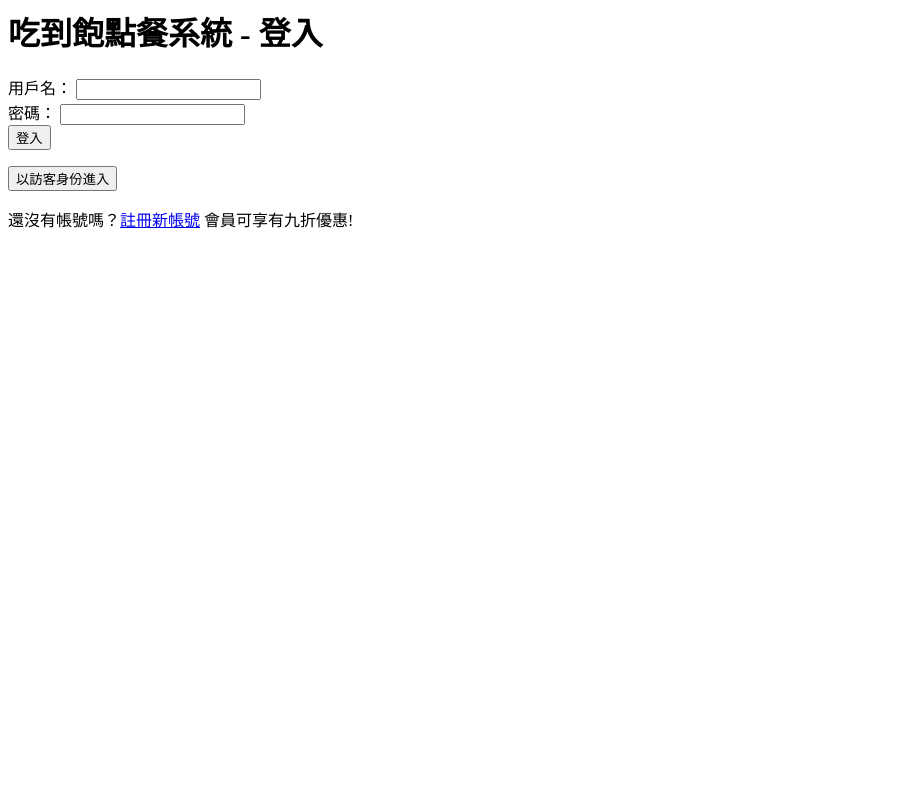
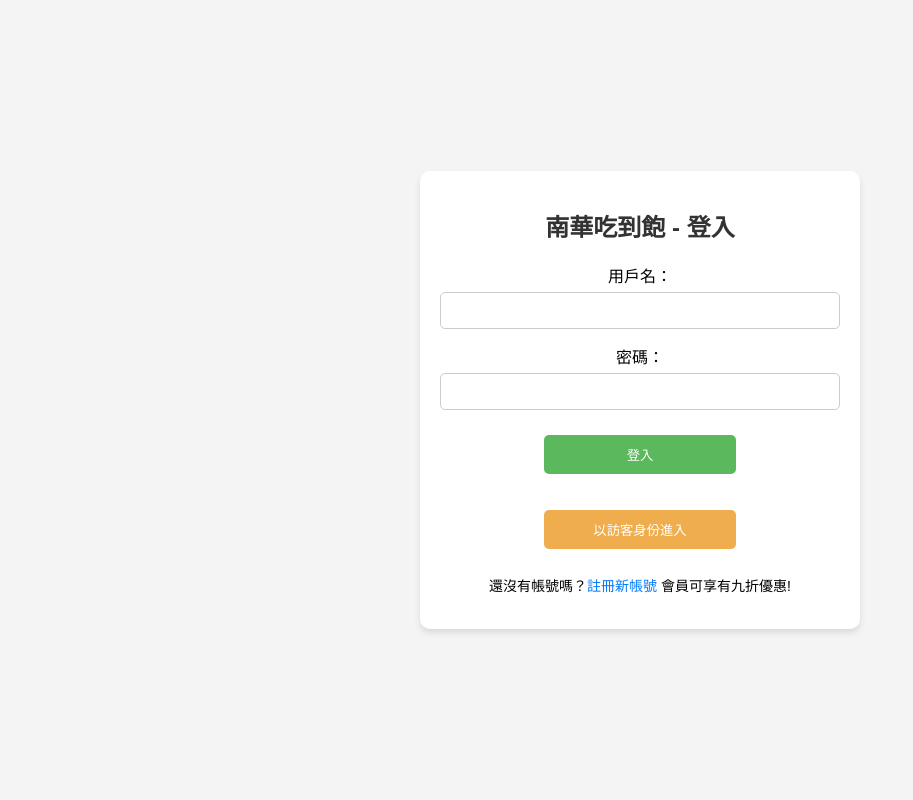
Before and after one commit to comedimmy/MySQL-buffet, a PHP site: page / in a window 1280 px wide. Shown: the whole page, without its empty margins (0-913 px from the left). Run offline with PHP 8.4, Linux system fonts and the light colour scheme.

Commit message:
Update index.php

```diff
--- a/index.php
+++ b/index.php
@@ -1,26 +1,21 @@
 <?php
 session_start();
-require 'db_connection.php'; // 連資料庫
-
-//檢查是否已登入
-//if (isset($_SESSION['user_id'])&&$user['is_admin'] == 0) {
-//    header('Location: order.php');
-//    exit();
-//
+require 'db_connection.php'; // 連接資料庫
 
 // 處理登入請求
 if ($_SERVER['REQUEST_METHOD'] === 'POST') {
     $username = $_POST['username'];
     $password = $_POST['password'];
-    $isGuest = isset($_POST['guest']);
+    $isGuest = isset($_POST['guest']); // 判斷是否是以訪客身份登入
+
     if ($isGuest) {
         $_SESSION['user_id'] = 'guest';
         $_SESSION['username'] = '訪客';
-        header('Location: order.php');
+        header("Location: order.php?table_number=" . $_GET['table_number']);
         exit();
     } else {
         // 從資料庫驗證用戶
-        $stmt = $conn->prepare("SELECT id, password,is_admin FROM users WHERE username = ?");
+        $stmt = $conn->prepare("SELECT id, password, is_admin FROM users WHERE username = ?");
         $stmt->bind_param('s', $username);
         $stmt->execute();
         $result = $stmt->get_result();
@@ -31,14 +26,13 @@ if ($_SERVER['REQUEST_METHOD'] === 'POST') {
                 $_SESSION['user_id'] = $user['id'];
                 $_SESSION['username'] = $username;
 
-
-				if($user['is_admin'] == 1){
+                if ($user['is_admin'] == 1) {
                     header('Location: admin.php'); // 管理員跳轉
-				}else {
-					header('Location: order.php'); // 一般用戶跳轉
+                } else {
+                    header("Location: order.php?table_number=" . $_GET['table_number']);
                 }
                 exit();
-			}else {
+            } else {
                 $error = "密碼錯誤";
             }
         } else {
@@ -48,28 +42,106 @@ if ($_SERVER['REQUEST_METHOD'] === 'POST') {
 }
 ?>
 
-
 <html lang="en">
 <head>
     <meta charset="UTF-8">
     <meta name="viewport" content="width=device-width, initial-scale=1.0">
     <title>登入頁面</title>
+    <style>
+        body {
+            font-family: Arial, sans-serif;
+            background-color: #f4f4f4;
+            display: flex;
+            justify-content: center;
+            align-items: center;
+            height: 100vh;
+            margin: 0;
+        }
+        .login-container {
+            background-color: white;
+            padding: 20px;
+            border-radius: 10px;
+            box-shadow: 0 4px 6px rgba(0, 0, 0, 0.1);
+            width: 100%;
+            max-width: 400px;
+            text-align: center;
+        }
+        h1 {
+            margin-bottom: 20px;
+            font-size: 24px;
+            color: #333;
+        }
+        .form-group {
+            margin-bottom: 15px;
+        }
+        input[type="text"], input[type="password"] {
+            width: 100%;
+            padding: 10px;
+            margin-top: 5px;
+            border-radius: 5px;
+            border: 1px solid #ccc;
+        }
+        button {
+            width: 48%;
+            padding: 10px;
+            margin: 10px 5px;
+            border-radius: 5px;
+            border: none;
+            background-color: #5cb85c;
+            color: white;
+            cursor: pointer;
+        }
+        button[type="submit"]:hover {
+            background-color: #4cae4c;
+        }
+        .guest-btn {
+            background-color: #f0ad4e;
+        }
+        .guest-btn:hover {
+            background-color: #ec971f;
+        }
+        .register-link {
+            margin-top: 15px;
+            font-size: 14px;
+        }
+        .register-link a {
+            color: #007bff;
+            text-decoration: none;
+        }
+        .register-link a:hover {
+            text-decoration: underline;
+        }
+    </style>
 </head>
 <body>
-    <h1>吃到飽點餐系統 - 登入</h1>
+
+    <div class="login-container">
+        <h1>南華吃到飽 - 登入</h1>
+
         <?php if (!empty($error)): ?>
             <p style="color: red;"><?= htmlspecialchars($error) ?></p>
         <?php endif; ?>
+
         <form method="POST">
+            <div class="form-group">
                 <label for="username">用戶名：</label>
-        <input type="text" id="username" name="username" required><br>
+                <input type="text" id="username" name="username" required>
+            </div>
+            <div class="form-group">
                 <label for="password">密碼：</label>
-        <input type="password" id="password" name="password" required><br>
+                <input type="password" id="password" name="password" required>
+            </div>
             <button type="submit">登入</button>
         </form>
+
         <form method="POST">
-        <button type="submit" name="guest" value="1">以訪客身份進入</button>
+            <button type="submit" name="guest" value="1" class="guest-btn">以訪客身份進入</button>
         </form>
+
+        <div class="register-link">
             <p>還沒有帳號嗎？<a href="register.php">註冊新帳號</a> 會員可享有九折優惠!</p>
+        </div>
+    </div>
+
 </body>
 </html>
```
Lines whose indentation alone changed are shown as unchanged.
